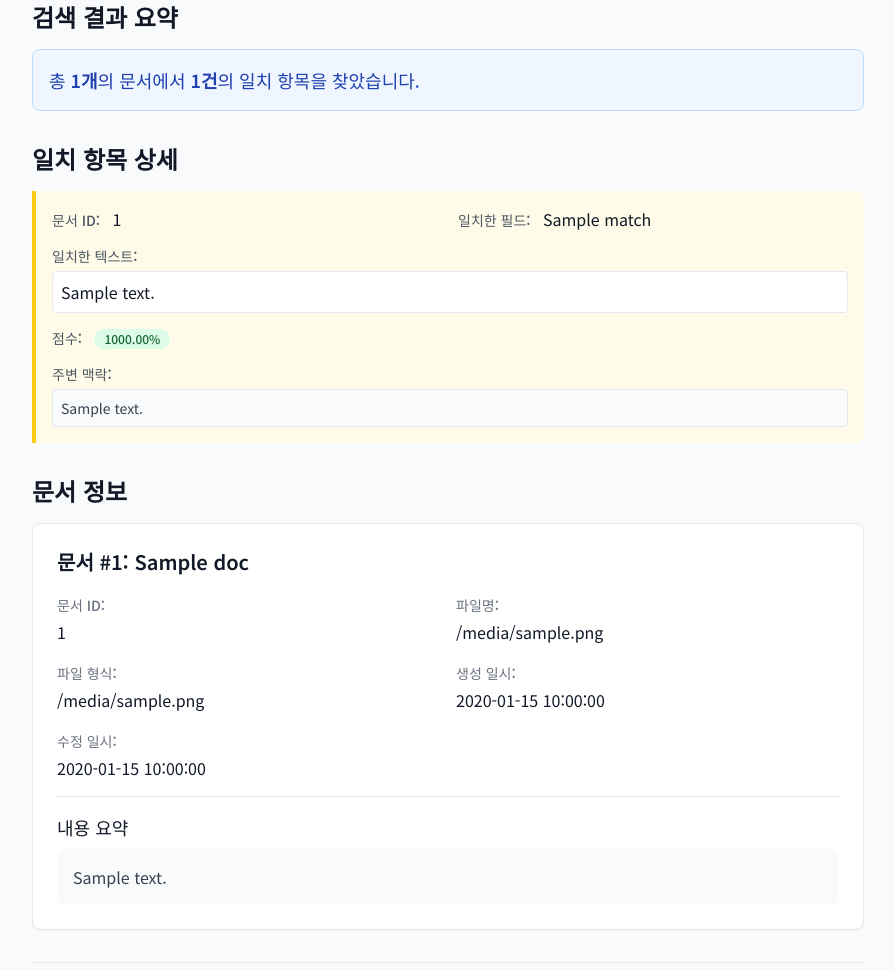
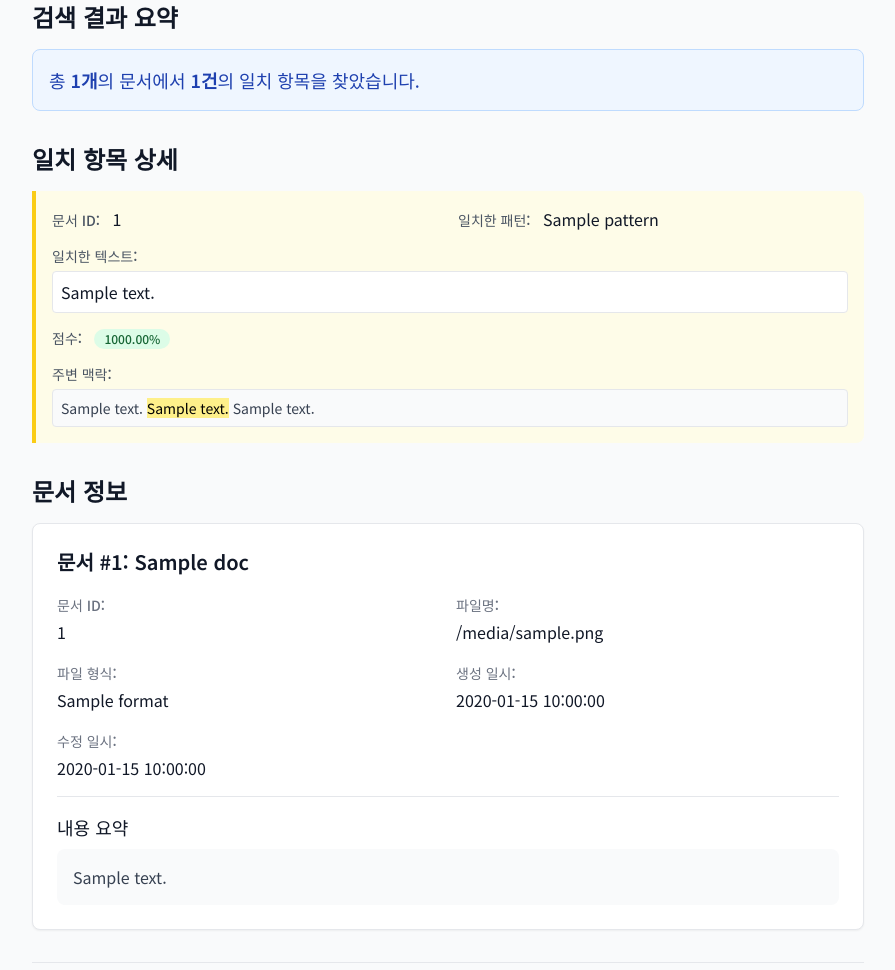
Before and after one commit to cskwork/document-checker, a Flask app: template src/report_generator/templates/report.html in a window 1280 px wide. Shown: the part 255-1225 px from the top of the page, without its empty margins (192-1087 px from the left). Run offline with Flask 3, Linux system fonts and the light colour scheme; the template is opened without the code that fills it: most values are stand-ins (such as "Sample title", 1, 10 or a date in 2020); some libraries are stand-ins or nearby versions.

Commit message:
fix: 검색 기능 score 속성 오류 수정
- content_analyzer.py: 검색 결과 매치에 기본 score 값(1.0) 추가
- report.html: score 속성 안전 접근 및 필드명 실제 구조에 맞게 수정
- 검색 결과 표시 시 'dict object has no attribute score' 오류 해결

```diff
--- a/src/content_analyzer/analyzer.py
+++ b/src/content_analyzer/analyzer.py
@@ -314,7 +314,8 @@ class ContentAnalyzer:
                     'context_before': text[context_start:start],
                     'context_after': text[end:context_end],
                     'section': self._find_section(doc, start),
-                    'page': 'N/A' # 프론트엔드의 페이지 ${match.page || 'N/A'}, 현재 페이지 정보 추출 기능 부재로 N/A
+                    'page': 'N/A', # 프론트엔드의 페이지 ${match.page || 'N/A'}, 현재 페이지 정보 추출 기능 부재로 N/A
+                    'score': 1.0  # 기본 score 값 추가 (정확한 매치이므로 1.0)
                 })
                 print(f"[DEBUG] 매치 추가됨 - 현재 매치 수: {len(matches)}")
 
--- a/src/report_generator/templates/report.html
+++ b/src/report_generator/templates/report.html
@@ -65,7 +65,7 @@
         <div class="mb-8">
             <h2 class="text-2xl font-semibold text-gray-900 mb-4">검색 결과 요약</h2>
             <div class="bg-blue-50 border border-blue-200 rounded-lg p-4">
-                <p class="text-lg text-blue-800">총 <span class="font-semibold">{{ results.documents|length }}개</span>의 문서에서 <span class="font-semibold">{{ results.matchCount }}건</span>의 일치 항목을 찾았습니다.</p>
+                <p class="text-lg text-blue-800">총 <span class="font-semibold">{{ documents|length }}개</span>의 문서에서 <span class="font-semibold">{{ results.matchCount }}건</span>의 일치 항목을 찾았습니다.</p>
             </div>
         </div>
 
@@ -81,19 +81,28 @@
                             <span class="ml-2 text-gray-900">{{ match.documentId }}</span>
                         </div>
                         <div>
-                            <span class="text-sm font-medium text-gray-600">일치한 필드:</span>
-                            <span class="ml-2 text-gray-900">{{ match.fieldName }}</span>
+                            <span class="text-sm font-medium text-gray-600">일치한 패턴:</span>
+                            <span class="ml-2 text-gray-900">{{ match.pattern if match.pattern is defined else '텍스트' }}</span>
                         </div>
                     </div>
                     <div class="mb-3">
                         <span class="text-sm font-medium text-gray-600">일치한 텍스트:</span>
-                        <div class="mt-1 p-2 bg-white border border-gray-200 rounded text-gray-900">{{ match.matchedText|safe }}</div>
+                        <div class="mt-1 p-2 bg-white border border-gray-200 rounded text-gray-900">{{ match.text|safe if match.text is defined else match.matchedText|safe }}</div>
                     </div>
                     <div class="mb-3">
                         <span class="text-sm font-medium text-gray-600">점수:</span>
-                        <span class="ml-2 inline-flex items-center px-2.5 py-0.5 rounded-full text-xs font-medium bg-green-100 text-green-800">{{ "%.2f"|format(match.score * 100) }}%</span>
+                        <span class="ml-2 inline-flex items-center px-2.5 py-0.5 rounded-full text-xs font-medium bg-green-100 text-green-800">{{ "%.2f"|format((match.score if match.score is defined else 1.0) * 100) }}%</span>
                     </div>
-                    {% if match.context %}
+                    {% if match.context_before is defined or match.context_after is defined %}
+                    <div>
+                        <span class="text-sm font-medium text-gray-600">주변 맥락:</span>
+                        <div class="mt-1 p-2 bg-gray-50 border border-gray-200 rounded text-sm text-gray-700">
+                            {{ match.context_before|safe if match.context_before is defined else '' }}
+                            <mark class="bg-yellow-200">{{ match.text|safe if match.text is defined else '' }}</mark>
+                            {{ match.context_after|safe if match.context_after is defined else '' }}
+                        </div>
+                    </div>
+                    {% elif match.context %}
                     <div>
                         <span class="text-sm font-medium text-gray-600">주변 맥락:</span>
                         <div class="mt-1 p-2 bg-gray-50 border border-gray-200 rounded text-sm text-gray-700">{{ match.context|safe }}</div>
@@ -122,7 +131,7 @@
                         </div>
                         <div>
                             <span class="text-sm font-medium text-gray-500">파일 형식:</span>
-                            <p class="mt-1 text-gray-900">{{ doc.fileType or '알 수 없음' }}</p>
+                            <p class="mt-1 text-gray-900">{{ doc.format or doc.fileType or '알 수 없음' }}</p>
                         </div>
                         <div>
                             <span class="text-sm font-medium text-gray-500">생성 일시:</span>
```
